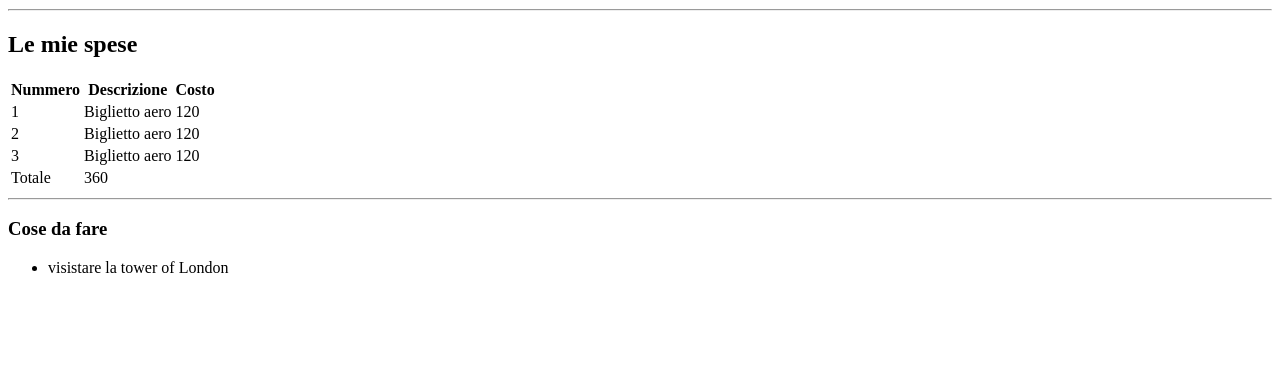
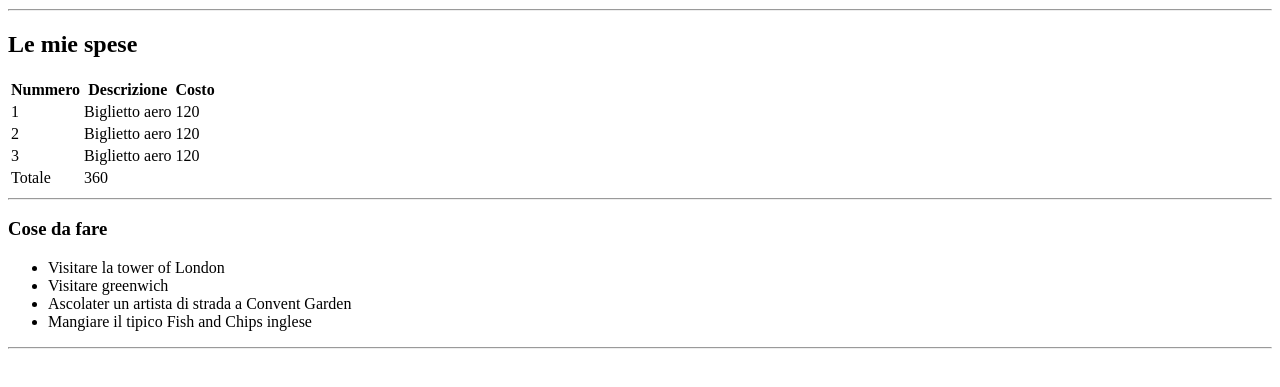
Before and after one commit to Stephan02-hub/html-london-trip, a plain HTML site: page index.html in a window 1280 px wide. Shown: the part 99-486 px from the top of the page. Drawn offline with Linux system fonts and the light colour scheme.

Commit message:
feat:add fare

```diff
--- a/index.html
+++ b/index.html
@@ -46,7 +46,12 @@
        <hr>
        <h3>Cose da fare</h3>
        <ul>
-        <li>visistare la tower of London  </li>
+        <li>Visitare la tower of London  </li>
+        <li>Visitare greenwich</li>
+        <li>Ascolater un artista di strada a Convent Garden</li>
+        <li>Mangiare il tipico Fish and Chips inglese</li>
        </ul>
+       <hr>
+
 </body>
 </html>
```
